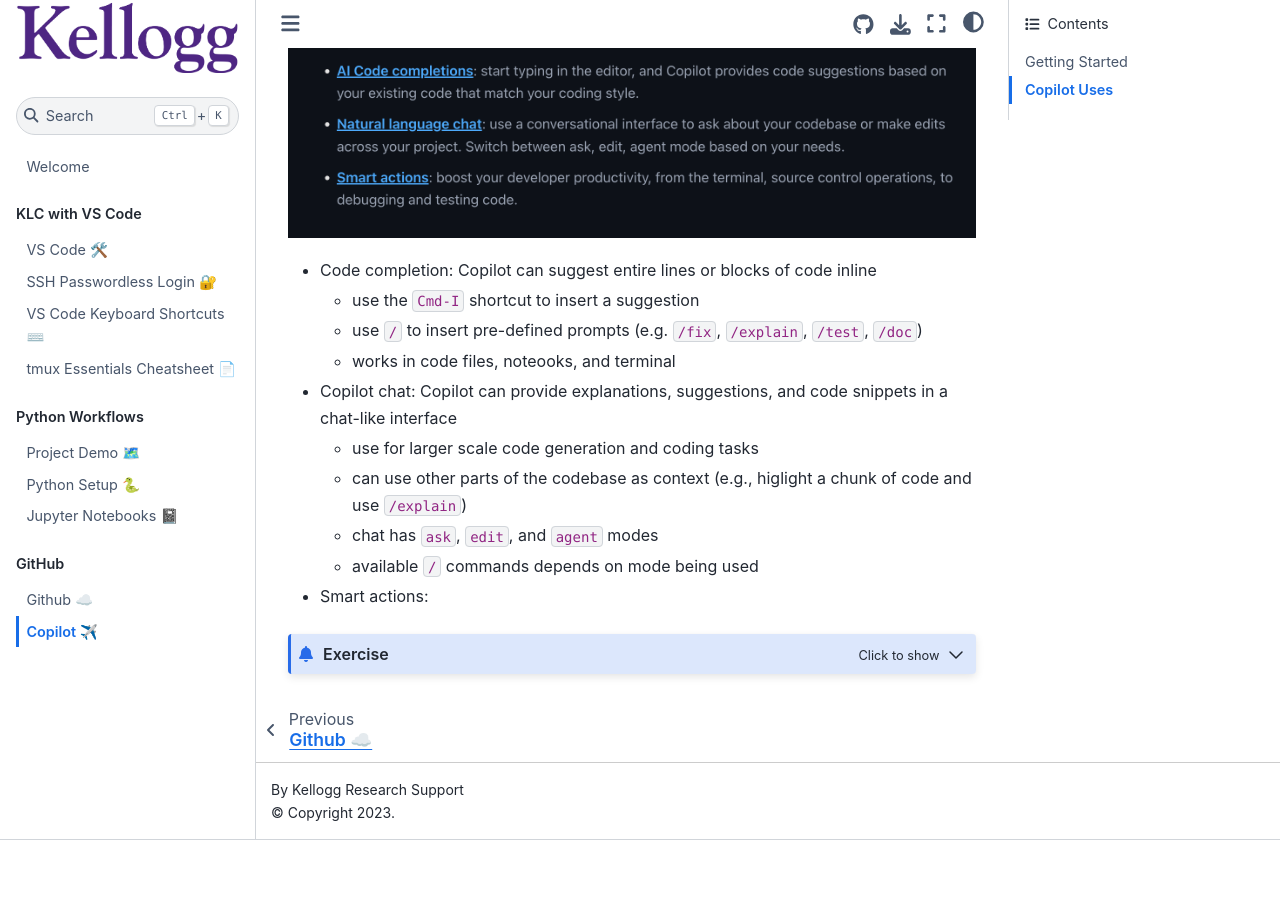
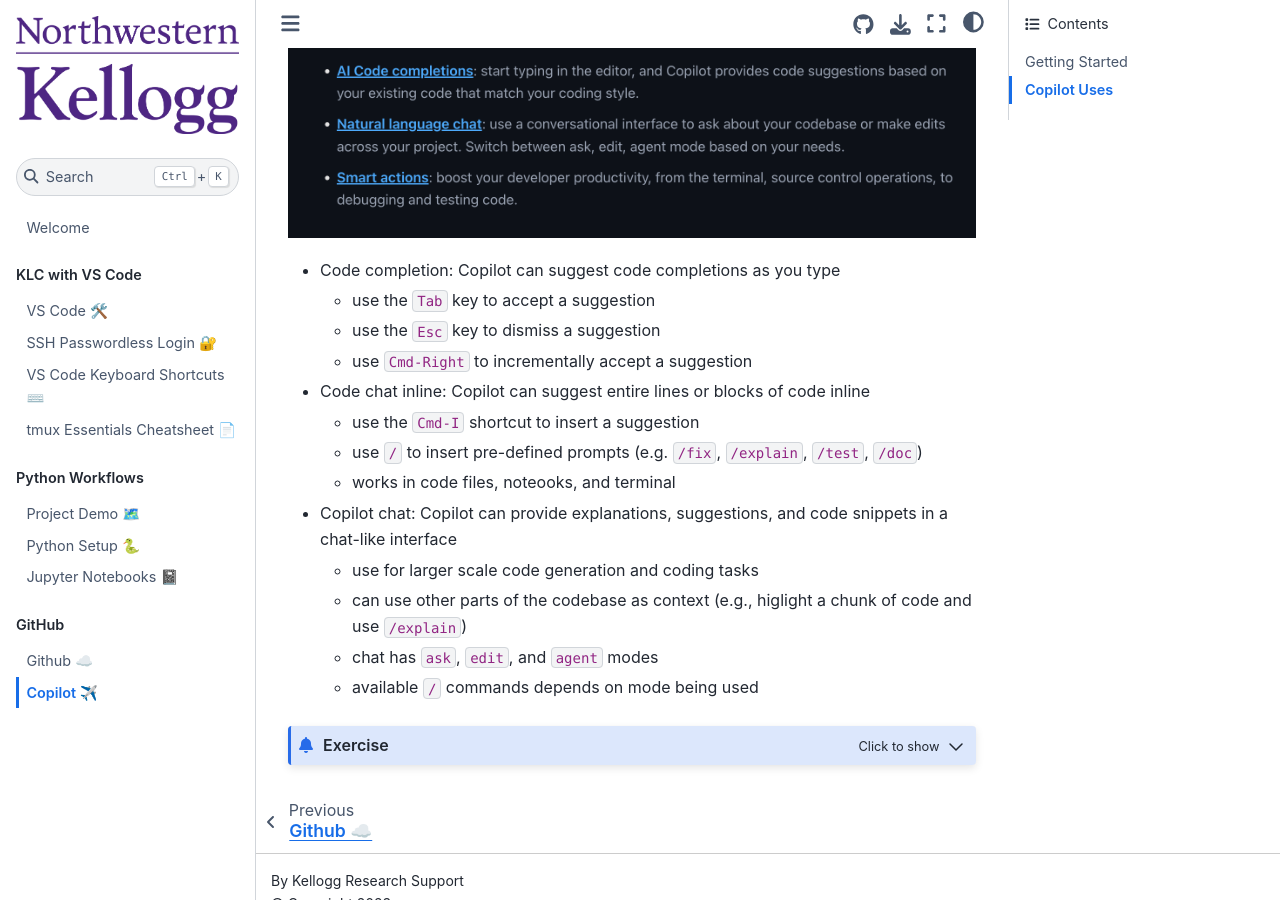
Before and after one commit to rs-kellogg/krs-KLCworkflow-cookbook, a Jupyter Book: the page built from docs/copilot.md, in a window 1280 px wide and 900 px high, scrolled down 1133 px. Built offline with Jupyter Book 1.0.4 settings and Sphinx 7.4.7 and the Sphinx Book theme 1.1.4, drawn with Linux system fonts in a browser that asks for light colours; pages that are not in the unit, such as notebooks, are missing from menus; before the commit the page ends 1973 px from its top, so only the background shows below that.

Commit message:
adding copilot stuff

````diff
--- a/docs/copilot.md
+++ b/docs/copilot.md
@@ -17,7 +17,12 @@
 ![Github Copilot Uses](./images/github-copilot-uses.png)
 
 
-- Code completion: Copilot can suggest entire lines or blocks of code inline
+- Code completion: Copilot can suggest code completions as you type
+    * use the `Tab` key to accept a suggestion
+    * use the `Esc` key to dismiss a suggestion
+    * use `Cmd-Right` to incrementally accept a suggestion
+
+- Code chat inline: Copilot can suggest entire lines or blocks of code inline
     * use the `Cmd-I` shortcut to insert a suggestion
     * use `/` to insert pre-defined prompts (e.g. `/fix`, `/explain`, `/test`, `/doc`)
     * works in code files, noteooks, and terminal
@@ -28,9 +33,6 @@
     * chat has `ask`, `edit`, and `agent` modes
     * available `/` commands depends on mode being used
 
-- Smart actions:
-
-
 
 ```{admonition} Exercise
 :class: dropdown
````
